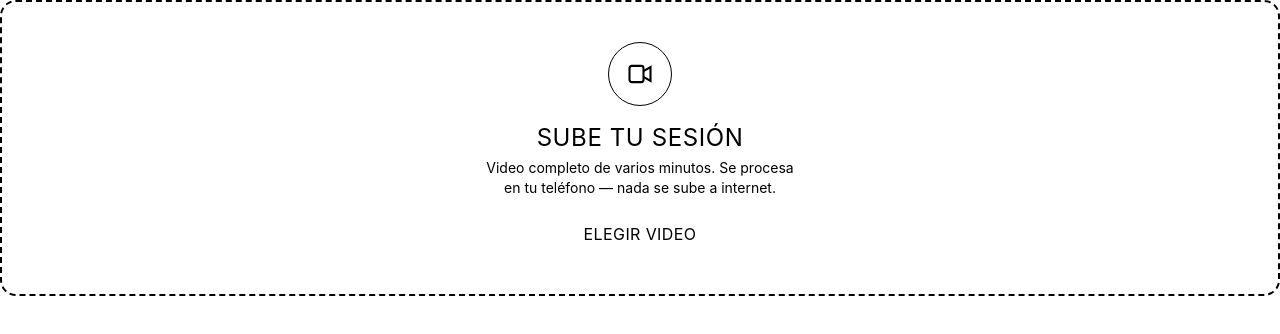
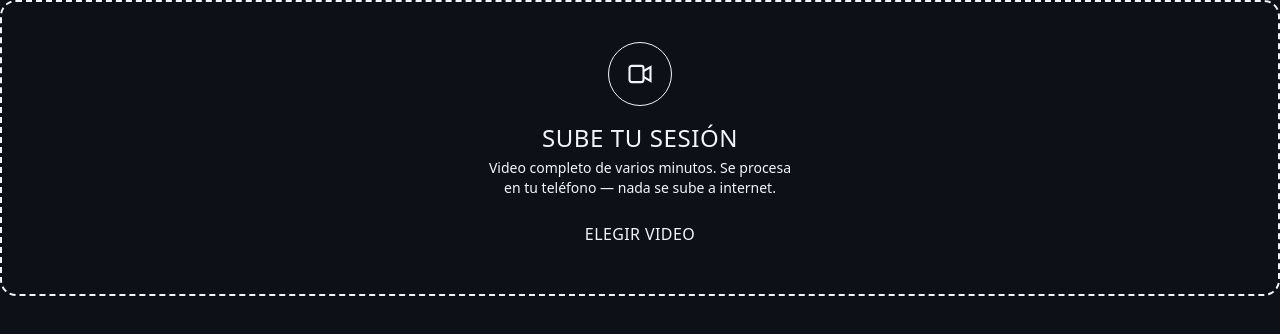
Before and after one commit to joancruzx-wq/Hitting-coach, a React (Vite) app: page / in a window 1280 px wide. Shown: the top 334 px of the page. Built offline with nearby package versions, Linux system fonts and the light colour scheme.

Commit message:
css limpio

```diff
--- a/src/index.css
+++ b/src/index.css
@@ -1,3 +1,9 @@
 @import "tailwindcss";
 
-/* sync-check: 9841-force-rebuild */
+body {
+  background-color: #0d1117;
+  color: #f0f6fc;
+  font-family: system-ui, -apple-system, sans-serif;
+  margin: 0;
+  padding: 0;
+}
```
